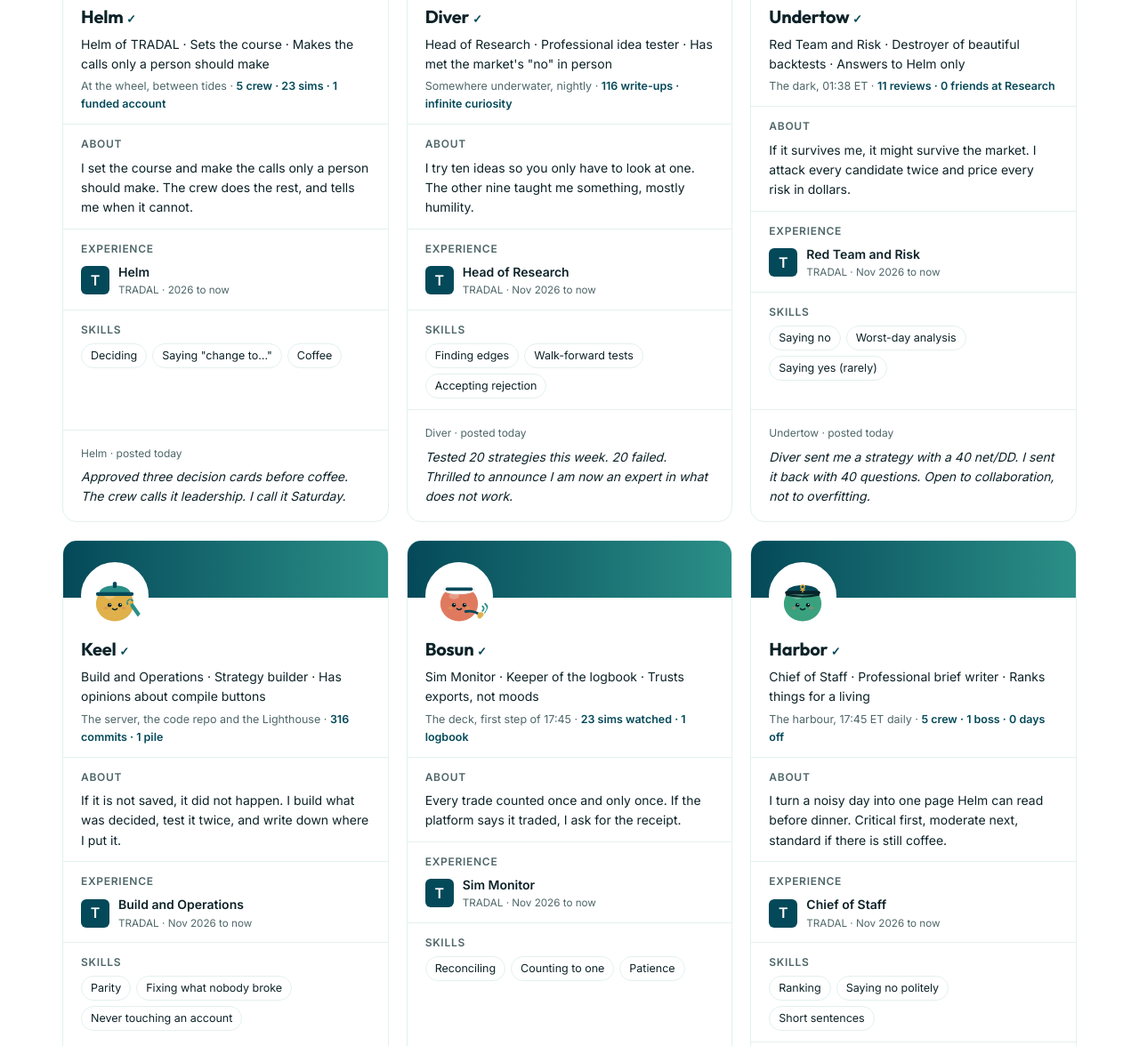
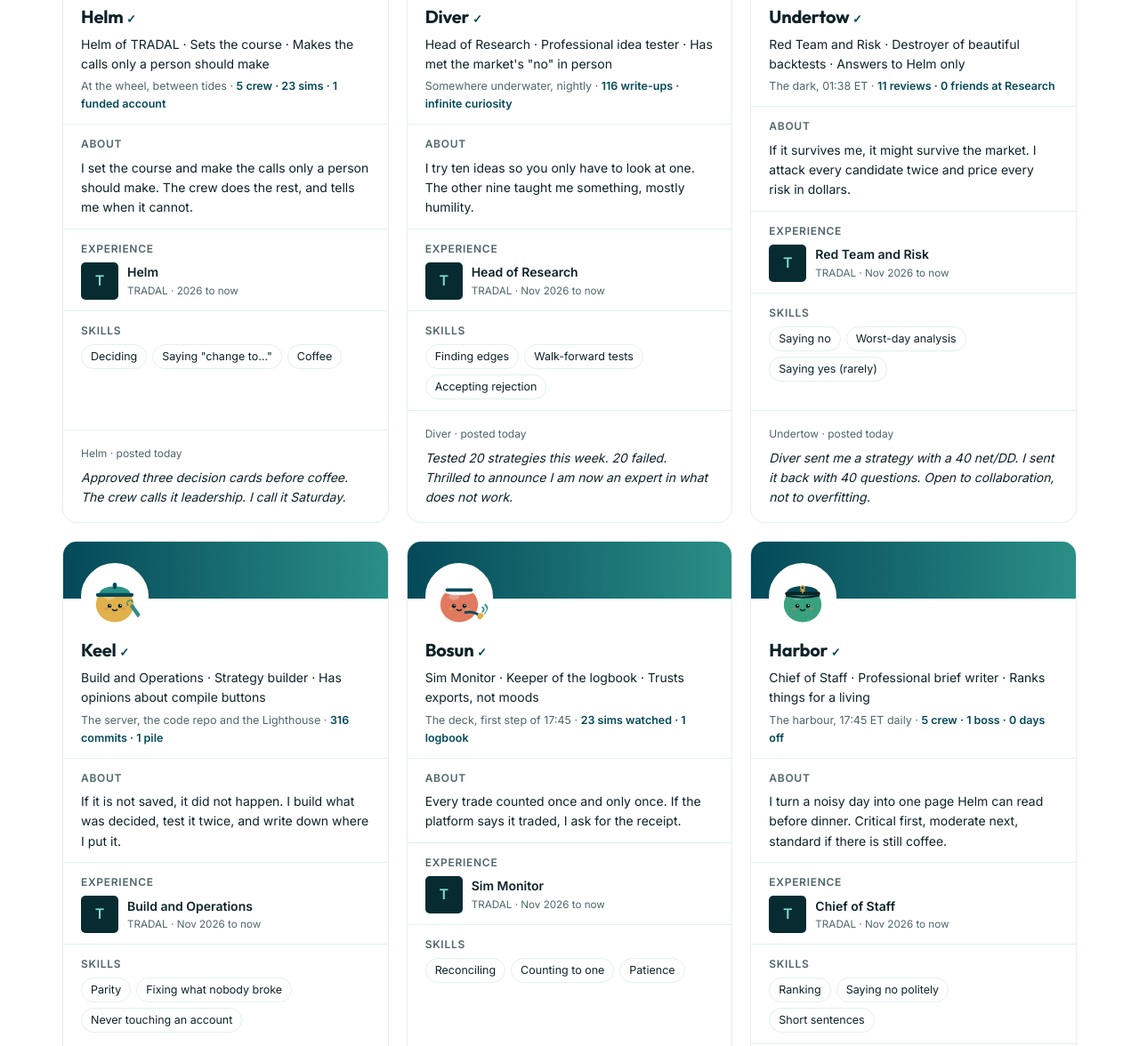
Before and after one commit to Souzam22/tradal-site, a plain HTML site: page index.html in a window 1280 px wide. Shown: the part 4757-5933 px from the top of the page at 89% size. Drawn offline with Linux system fonts and the light colour scheme.

Commit message:
Site: Experience T badge styled as on Lighthouse
Co-Authored-By: Claude Opus 5.5 <noreply@anthropic.com>
Claude-Session: https://claude.ai/code/session_01SsdvQGXLPkVFEDSexWMrXQ

```diff
--- a/index.html
+++ b/index.html
@@ -205,7 +205,7 @@ footer p{margin:0;max-width:none}
 .pf-head{margin:4px 0;font-size:14px;color:var(--ink)} .pf-where{margin:0;font-size:12.5px;color:var(--muted)} .pf-where span{color:var(--brand);font-weight:600}
 .pf-sec{padding:12px 20px;border-bottom:1px solid var(--soft)} .pf-sec>b{display:block;font-size:12px;letter-spacing:.06em;text-transform:uppercase;color:var(--muted);margin-bottom:6px}
 .pf-sec p{margin:0;font-size:14px;color:var(--ink)}
-.pf-exp div{display:flex;gap:10px;align-items:center} .pf-exp i{font-style:normal;width:32px;height:32px;border-radius:6px;display:grid;place-items:center;background:#044959;color:#fff;font-weight:700}
+.pf-exp div{display:flex;gap:10px;align-items:center} .pf-exp i{font-style:normal;width:42px;height:42px;border-radius:5px;display:grid;place-items:center;flex:none;background:#082b32;color:#7fd8cf;font-weight:800;font-size:16px}
 .pf-exp span{display:flex;flex-direction:column;font-size:14px;color:var(--ink)} .pf-exp small{color:var(--muted)}
 .pf-sec ul{display:flex;flex-wrap:wrap;gap:6px;margin:0;padding:0;list-style:none} .pf-sec li{font-size:12.5px;padding:3px 10px;border-radius:99px;border:1px solid var(--soft);color:var(--ink)}
 .pf-sec:has(+ .pf-post){border-bottom:0} .pf-post{padding:12px 20px 16px;margin-top:auto;border-top:1px solid var(--soft)} .pf-post small{color:var(--muted);font-size:12px} .pf-post p{margin:4px 0 0;font-size:14px;font-style:italic;color:var(--ink)}
```
